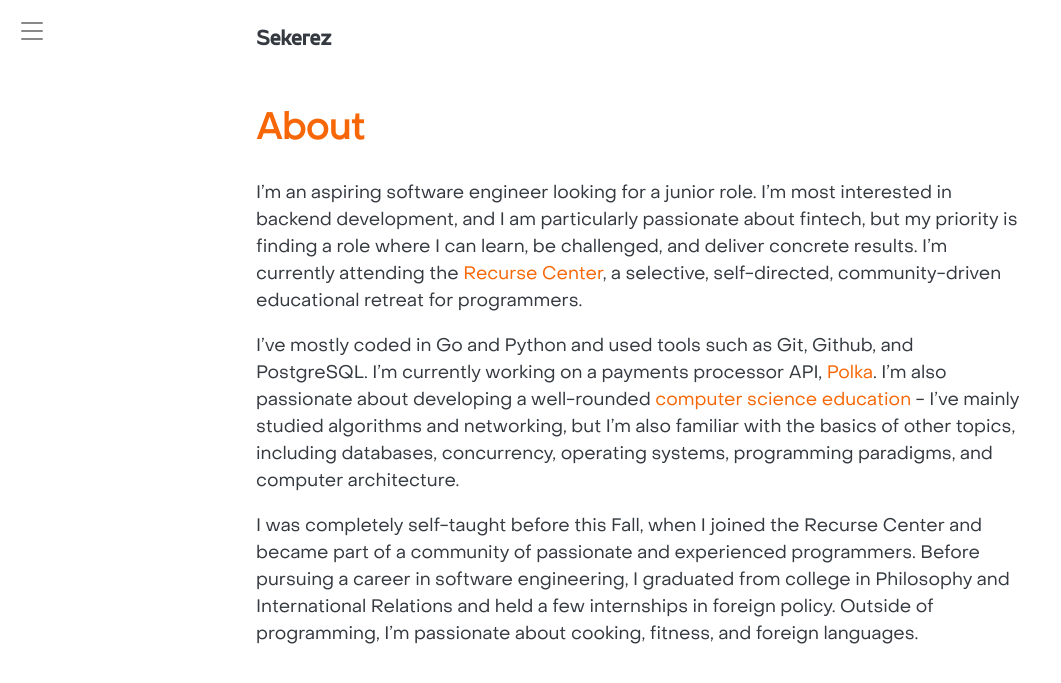
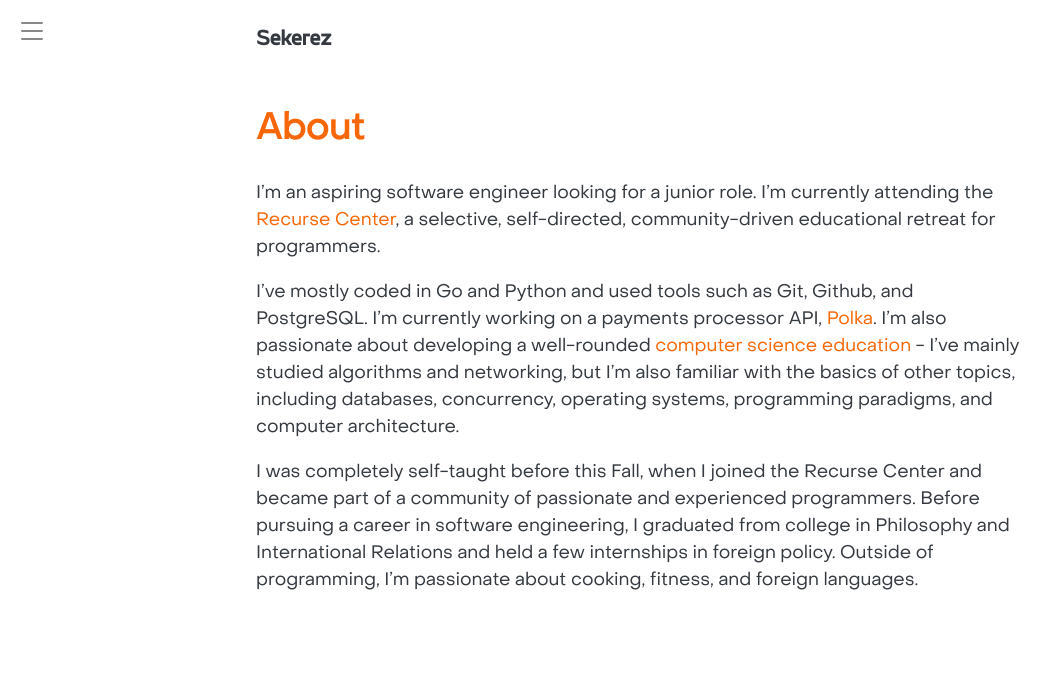
Before and after one commit to IsakJones/blog, a Jekyll site: the page built from about.md, in a window 1280 px wide. Shown: the top 683 px of the page, without its empty margins (0-1061 px from the left). Built offline with Jekyll 4.4.1, drawn with Linux system fonts in a browser that asks for light colours.

Commit message:
updated resume

```diff
--- a/about.markdown
+++ b/about.md
@@ -4,7 +4,7 @@ title: About
 permalink: /about/
 ---
 
-I'm an aspiring software engineer looking for a junior role. I'm most interested in backend development, and I am particularly passionate about fintech, but my priority is finding a role where I can learn, be challenged, and deliver concrete results. I'm currently attending the [Recurse Center](https://www.recurse.com), a selective, self-directed, community-driven educational retreat for programmers.
+I'm an aspiring software engineer looking for a junior role. I'm currently attending the [Recurse Center](https://www.recurse.com), a selective, self-directed, community-driven educational retreat for programmers.
 
 I've mostly coded in Go and Python and used tools such as Git, Github, and PostgreSQL. I'm currently working on a payments processor API, [Polka](https://www.github.com/IsakJones/polka). I'm also passionate about developing a well-rounded [computer science education](https://www.teachyourselfcs.com) - I've mainly studied algorithms and networking, but I'm also familiar with the basics of other topics, including databases, concurrency, operating systems, programming paradigms, and computer architecture.
 
```
